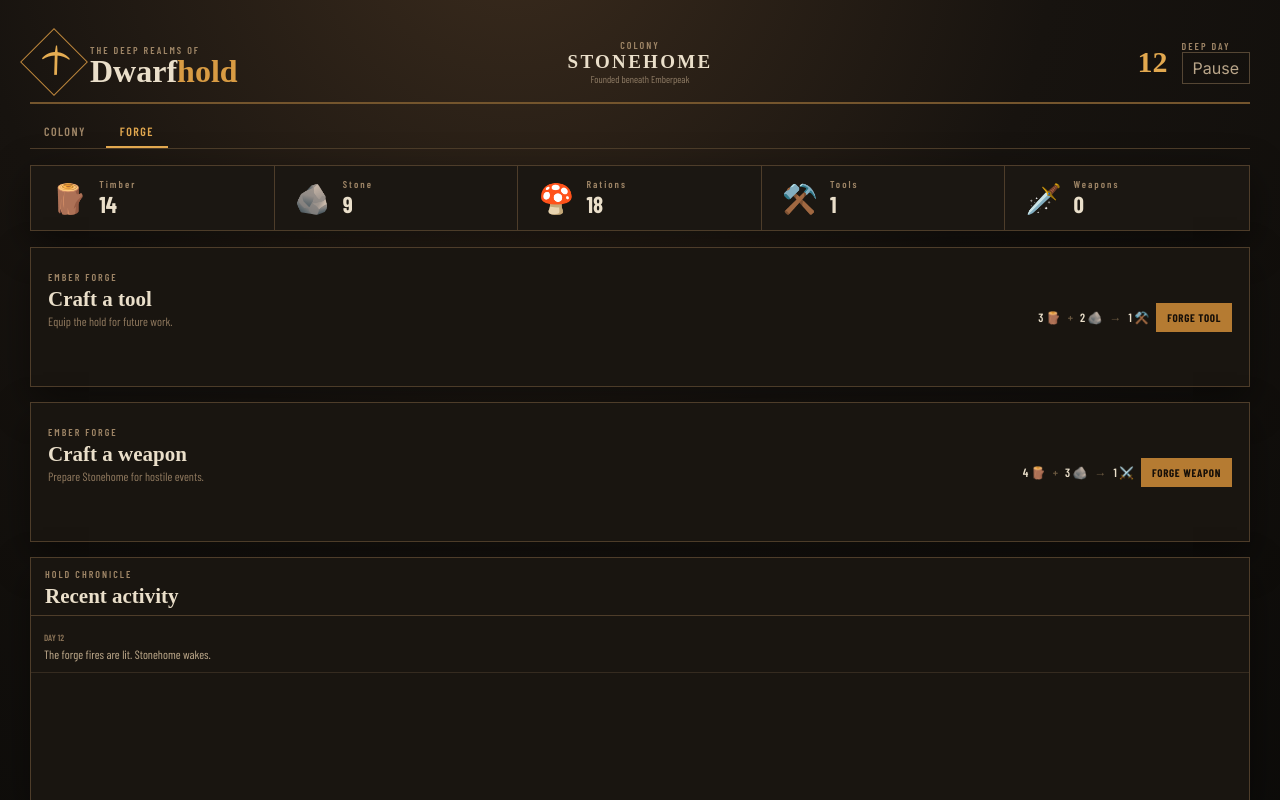
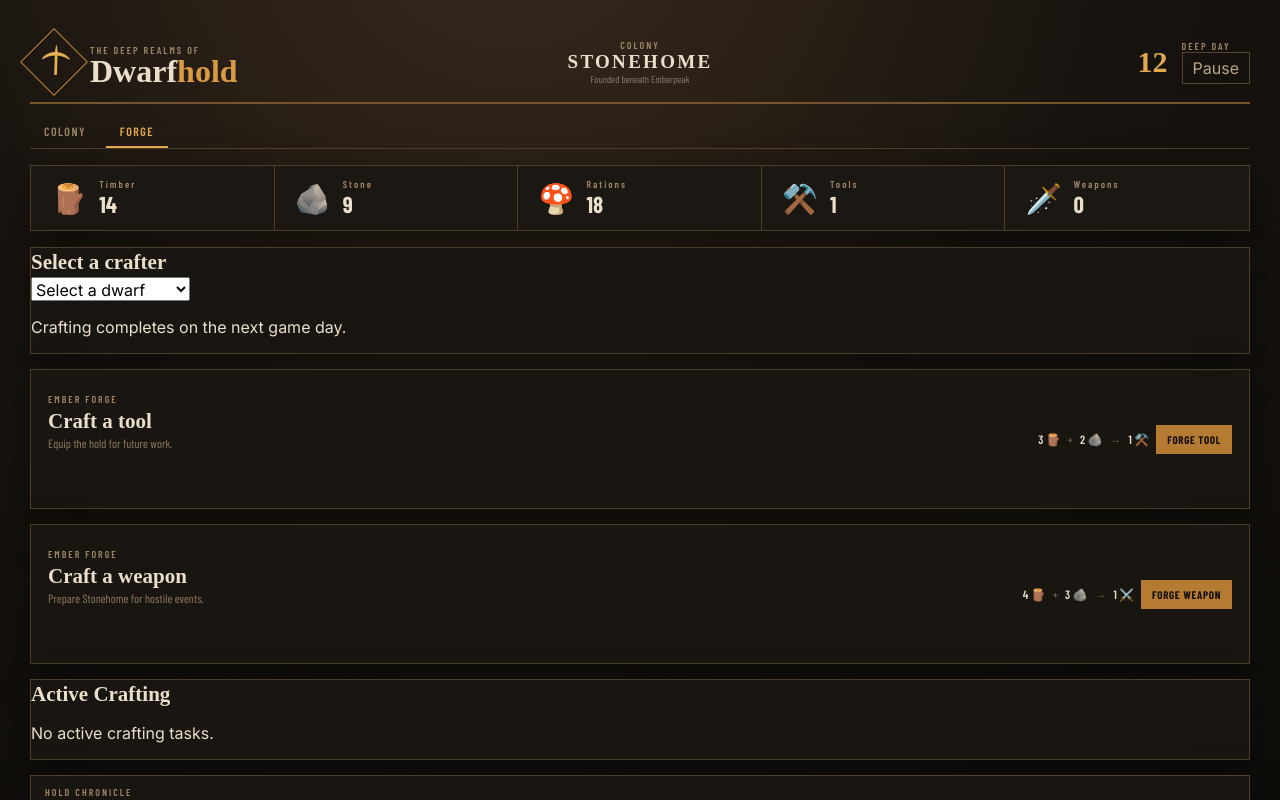
Before and after one commit to Gegongt/dwarfhold, a React (Vite) app: page /forge in a window 1280 px wide. Shown: the top 800 px of the page. Built offline with nearby package versions, Linux system fonts and the light colour scheme; a web font is replaced by a local one.

Commit message:
d3: add crafter selection and crafting status UI

```diff
--- a/src/components/DwarfRoster.tsx
+++ b/src/components/DwarfRoster.tsx
@@ -35,6 +35,8 @@ export function DwarfRoster({ dwarves, availableTools, onAssign, onEquip, onUneq
       <div className="dwarf-list">
         {dwarves.map((dwarf) => {
           const isAway = dwarf.status === "expedition";
+          // D3: Crafting dwarves are temporarily unavailable.
+          const isCrafting = dwarf.status === "crafting";
           const specialty = dwarf.specialty
             ? `Skilled in ${jobLabel(dwarf.specialty)}`
             : "Generalist";
@@ -57,7 +59,7 @@ export function DwarfRoster({ dwarves, availableTools, onAssign, onEquip, onUneq
 
                 <select
                   value={dwarf.assignment ?? ""}
-                  disabled={isAway}
+                  disabled={isAway || isCrafting}
                   onChange={(event) =>
                     onAssign(
                       dwarf.id,
@@ -84,6 +86,7 @@ export function DwarfRoster({ dwarves, availableTools, onAssign, onEquip, onUneq
                   type="button"
                   disabled={
                     isAway ||
+                    isCrafting ||
                     (!dwarf.equippedTool && availableTools < 1)
                   }
                   onClick={() =>
--- a/src/pages/ColonyPage.tsx
+++ b/src/pages/ColonyPage.tsx
@@ -150,6 +150,10 @@ export function ColonyPage() {
             >
               {colony.dwarves.map((dwarf) => (
                 <option key={dwarf.id} value={dwarf.id}>
+                  disabled={
+                  dwarf.status !== "idle" &&
+                  dwarf.status !== "working"
+                }
                   {dwarf.name}
                 </option>
               ))}
@@ -169,7 +173,15 @@ export function ColonyPage() {
           </label>
 
           <button
-            disabled={expeditionPending}
+            disabled={
+              expeditionPending ||
+                !colony.dwarves.some(
+               (dwarf) =>
+                dwarf.id === expeditionDwarf &&
+                  (dwarf.status === "idle" ||
+           dwarf.status === "working")
+  )
+}
             onClick={() => sendExpedition(expeditionDwarf, destination)}
           >
             {expeditionPending ? "Beyond the gate…" : "Send expedition"}
--- a/src/pages/ForgePage.tsx
+++ b/src/pages/ForgePage.tsx
@@ -1,11 +1,49 @@
+
+import { useState } from "react";
 import { Chronicle } from "../components/Chronicle";
 import { useColony } from "../state/ColonyContext";
 
 export function ForgePage() {
-  const { activities, craftTool, craftWeapon } = useColony();
+  const { colony, activities, craftTool, craftWeapon } = useColony();
+
+  // D3: Select a dwarf for crafting.
+  const [selectedDwarf, setSelectedDwarf] = useState("");
+
+  const availableDwarves = colony.dwarves.filter(
+    (dwarf) => dwarf.status === "idle" || dwarf.status === "working"
+  );
+
+  const craftingDwarves = colony.dwarves.filter(
+    (dwarf) => dwarf.status === "crafting"
+  );
+
+  const canCraft = availableDwarves.some(
+    (dwarf) => dwarf.id === selectedDwarf
+  );
 
   return (
     <div className="forge-layout">
+
+      {/* D3: Select an available dwarf */}
+      <section className="panel">
+        <h2>Select a crafter</h2>
+
+        <select
+          value={canCraft ? selectedDwarf : ""}
+          onChange={(event) => setSelectedDwarf(event.target.value)}
+        >
+          <option value="">Select a dwarf</option>
+
+          {availableDwarves.map((dwarf) => (
+            <option key={dwarf.id} value={dwarf.id}>
+              {dwarf.name}
+            </option>
+          ))}
+        </select>
+
+        <p>Crafting completes on the next game day.</p>
+      </section>
+
       <section className="panel forge">
         <div>
           <small>EMBER FORGE</small>
@@ -19,11 +57,21 @@ export function ForgePage() {
           <span>2 🪨</span>
           <i>→</i>
           <span>1 ⚒️</span>
-          <button onClick={craftTool}>Forge tool</button>
+
+          <button
+            disabled={
+              !canCraft ||
+              colony.resources.wood < 3 ||
+              colony.resources.stone < 2
+            }
+            onClick={() => craftTool(selectedDwarf)}
+          >
+            Forge tool
+          </button>
         </div>
       </section>
 
-    {/*D2: weapon recipe*/}
+      {/* D2: Weapon recipe */}
       <div>
         <section className="panel forge">
           <div>
@@ -38,11 +86,37 @@ export function ForgePage() {
             <span>3 🪨</span>
             <i>→</i>
             <span>1 ⚔️</span>
-          <button onClick={craftWeapon}>Forge weapon</button>
+
+            <button
+              disabled={
+                !canCraft ||
+                colony.resources.wood < 4 ||
+                colony.resources.stone < 3
+              }
+              onClick={() => craftWeapon(selectedDwarf)}
+            >
+              Forge weapon
+            </button>
           </div>
         </section>
+      </div>
 
-      </div>
+      {/* D3: Show active crafting tasks */}
+      <section className="panel">
+        <h2>Active Crafting</h2>
+
+        {craftingDwarves.length === 0 && (
+          <p>No active crafting tasks.</p>
+        )}
+
+        {craftingDwarves.map((dwarf) => (
+          <p key={dwarf.id}>
+            {dwarf.name} is crafting a{" "}
+            {dwarf.crafting?.item === "tools" ? "tool" : "weapon"}.
+            Completes on day {dwarf.crafting?.completesOnDay}.
+          </p>
+        ))}
+      </section>
 
       <Chronicle activities={activities} />
     </div>
```
Lines whose indentation alone changed are shown as unchanged.
